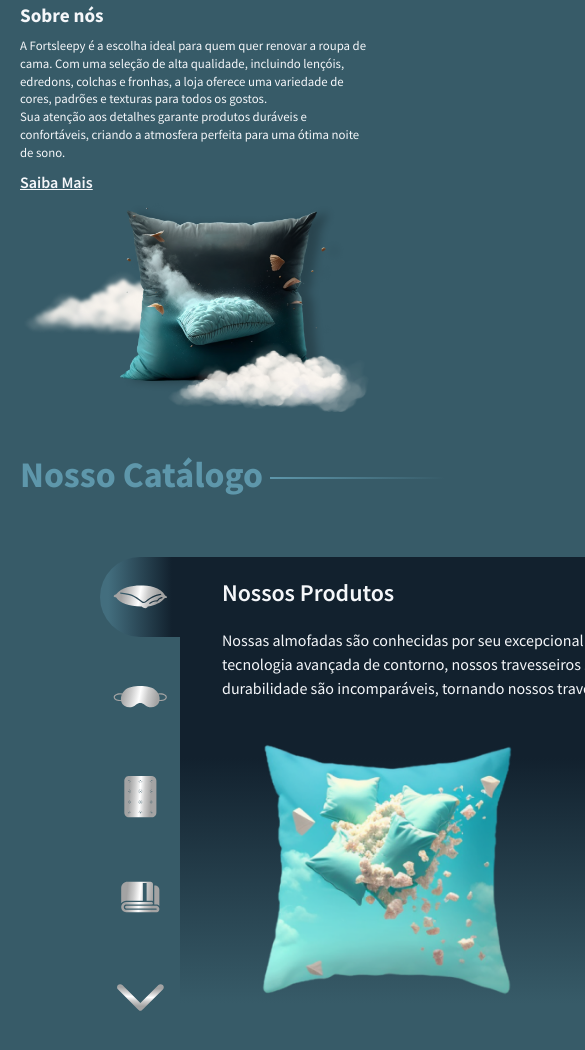
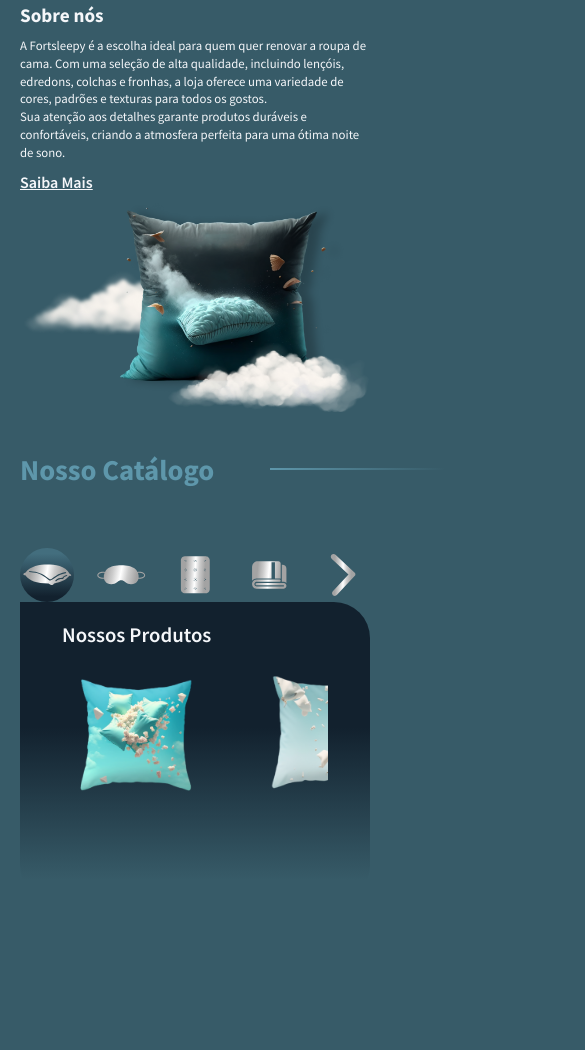
Before and after one commit to CharlesJKK/FORTSLEEP, a plain HTML site: page index.html in a window 390 px wide. Shown: the part 1024-2074 px from the top of the page, 585 px wide, since content can reach past the window. After the commit the page ends 1926 px from the top, so only its background shows below. Drawn offline with Linux system fonts and the light colour scheme; a web font is replaced by a local one.

Commit message:
feat: nosso catálogo quase 100% responsivo, faltando apenas parte das almofadas

```diff
--- a/css/catalog/catalog.css
+++ b/css/catalog/catalog.css
@@ -17,8 +17,8 @@
 
 .catalog-container{
     display: flex;
-    padding: 60px 80px;
     align-self: center;
+    padding-top: 60px;
 }
 
 .catalog-options{
@@ -27,9 +27,10 @@
     gap: 20px;
 }
 
-.catalog-options li img{
-    padding: 10px;
-    min-width: 80px;
+.catalog-options li{
+    display: flex;
+    align-items: center;
+    justify-content: center;
 }
 
 .optionOn{
@@ -43,7 +44,8 @@
     gap: 20px;
     background: linear-gradient(180.08deg, #12212E 41.88%, #375B68 92.6%);
     border-radius: 0px 36px 36px 36px;
-    padding: 20px 42px;
+    padding: 20px 42px 100px 42px;
+    max-width: 92%;
 }
 
 .options h3{
@@ -57,12 +59,82 @@
 .options-image{
     display: flex;
     gap: 20px;
-    max-width: 1400px;
     overflow-x: auto;
 }
 
 .options-image li{
-    height: auto;
-    flex: 1;
-    width: max-content;
+    max-width: 330px;
+    flex: 1 1 auto
 }
+
+@media (max-width: 1200px){
+
+    .options-image li{
+        min-width: 280px;
+        flex: 1 1 auto
+    }
+
+}
+
+@media (max-width: 800px){
+
+    .catalog-container{
+        display: grid;
+        grid-template-columns: 1fr;
+    }
+
+    .catalog-options{
+        display: flex;
+        flex-direction: row;
+        gap: 20px;
+    }
+
+    .catalog-options li:last-child{
+        transform: rotate(268deg);
+    }
+
+    .optionOn{
+        background: linear-gradient( #436E7E 10.28%, #12212E 89.59%);
+        border-radius: 50px 50px 0px 0px;
+    }
+
+    .options{
+        min-width: 100%;
+    }
+
+    .options-image{
+        gap: 40px;
+    }
+
+    .options-image li{
+        min-width: 150px;
+        flex: 1 1 auto
+    }
+
+}
+
+@media (max-width: 400px){
+
+    #catalog h2{
+        font-size: 1.8rem;
+    }
+
+    .catalog-options{
+        display: grid;
+        grid-template-columns: repeat(auto-fit, minmax(40px, 1fr));
+    }
+
+    .optionOn{
+        background: linear-gradient( #436E7E 10.28%, #12212E 89.59%);
+        border-radius: 50px 50px 50px 50px;
+    }
+
+    .options h3{
+        font-size: 1.3rem;
+    }
+
+    .options p{
+        display: none;
+    }
+
+}
```
